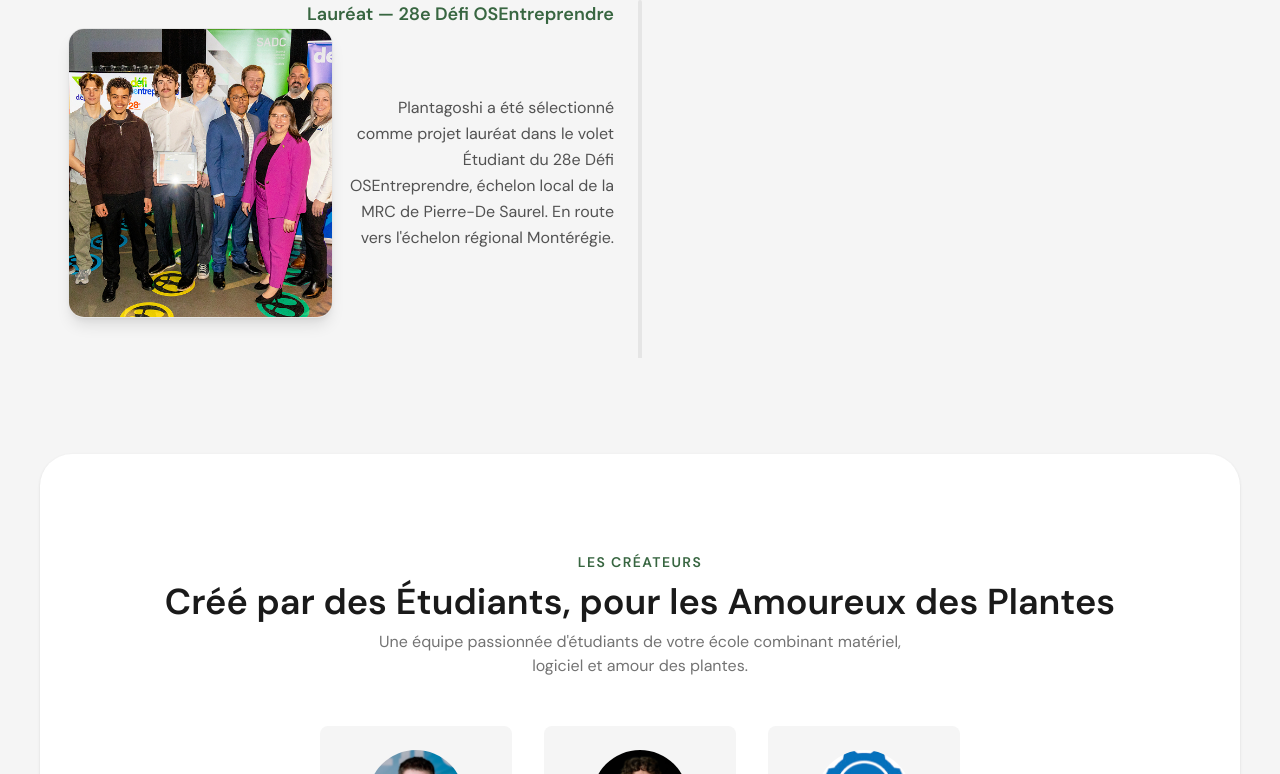
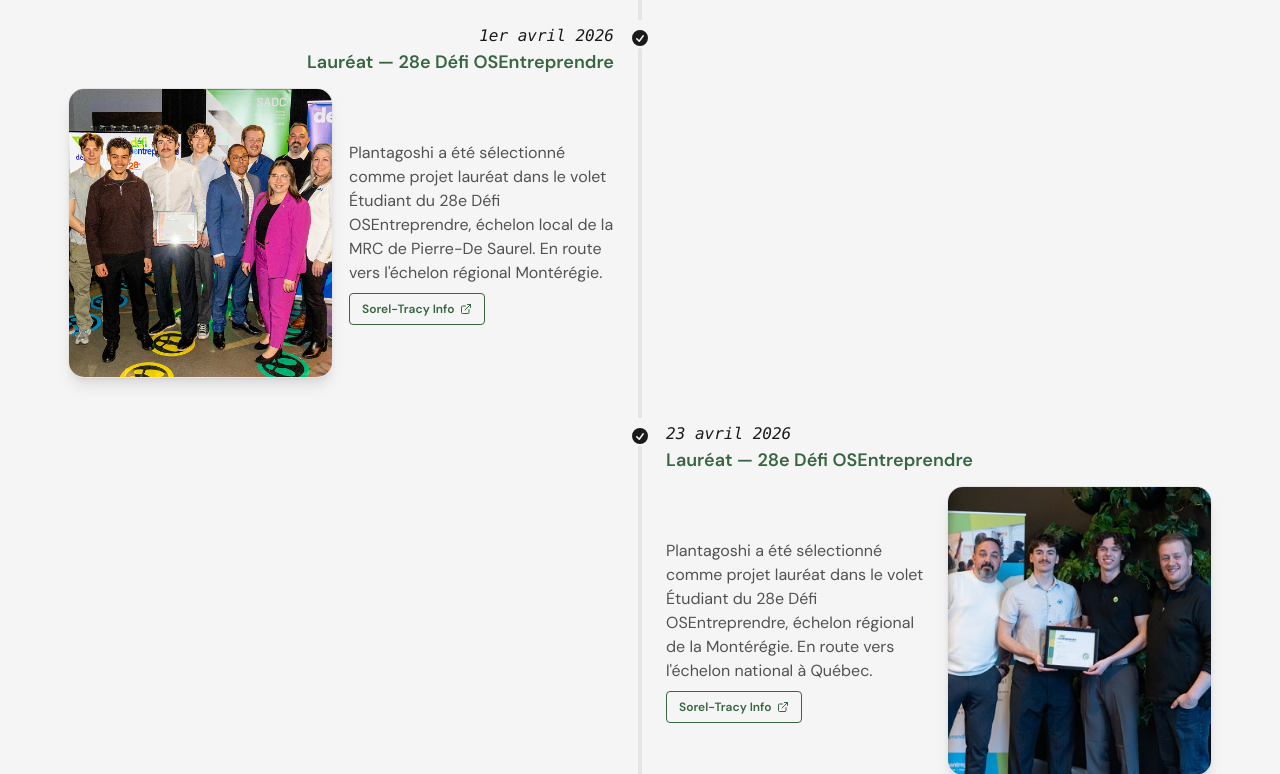
Before and after one commit to Plantagoshi/plantagoshi-landing, a Vue app: page / in a window 1280 px wide. Shown: the part 4186-4960 px from the top of the page. Built offline with nearby package versions, Linux system fonts and the light colour scheme.

Commit message:
feat: add regional win in timeline

```diff
--- a/src/components/TimelineSection.vue
+++ b/src/components/TimelineSection.vue
@@ -2,14 +2,21 @@
     <section id="journey" class="py-24 px-6">
         <div class="max-w-6xl mx-auto">
             <div class="mb-12">
-                <span class="text-primary font-bold text-sm uppercase tracking-widest">{{ t("timeline.label") }}</span>
-                <h2 class="text-4xl font-bold font-display mt-2 mb-2">{{ t("timeline.title") }}</h2>
-                <p class="text-neutral-500">{{ t("timeline.description") }}</p>
+                <span class="text-primary font-bold text-sm uppercase tracking-widest">{{
+                    t('timeline.label')
+                }}</span>
+                <h2 class="text-4xl font-bold font-display mt-2 mb-2">{{ t('timeline.title') }}</h2>
+                <p class="text-neutral-500">{{ t('timeline.description') }}</p>
             </div>
             <ul class="timeline timeline-snap-icon max-md:timeline-compact timeline-vertical">
                 <li v-for="(step, i) in steps" :key="step">
                     <div class="timeline-middle">
-                        <svg xmlns="http://www.w3.org/2000/svg" viewBox="0 0 20 20" fill="currentColor" class="h-5 w-5">
+                        <svg
+                            xmlns="http://www.w3.org/2000/svg"
+                            viewBox="0 0 20 20"
+                            fill="currentColor"
+                            class="h-5 w-5"
+                        >
                             <path
                                 fill-rule="evenodd"
                                 d="M10 18a8 8 0 100-16 8 8 0 000 16zm3.857-9.809a.75.75 0 00-1.214-.882l-3.483 4.79-1.88-1.88a.75.75 0 10-1.06 1.061l2.5 2.5a.75.75 0 001.137-.089l4-5.5z"
@@ -17,20 +24,44 @@
                             />
                         </svg>
                     </div>
-                    <div class="mb-10" :class="i % 2 === 0 ? 'timeline-start text-end mr-4' : 'timeline-end ml-4'">
-                        <time class="font-mono italic">{{ t(`timeline.steps.${step.name}.date`) }}</time>
-                        <div class="text-lg font-black text-primary">{{ t(`timeline.steps.${step.name}.phase`) }}</div>
-                        <div class="grid md:grid-cols-2 gap-4 items-center">
+                    <div
+                        class="mb-10"
+                        :class="i % 2 === 0 ? 'timeline-start text-end mr-4' : 'timeline-end ml-4'"
+                    >
+                        <time class="font-mono italic">{{
+                            t(`timeline.steps.${step.name}.date`)
+                        }}</time>
+                        <div class="text-lg font-black text-primary">
+                            {{ t(`timeline.steps.${step.name}.phase`) }}
+                        </div>
+                        <div class="grid md:grid-cols-2 gap-4 mt-3 items-center">
                             <div
-                                class="relative overflow-hidden rounded-2xl shadow-lg border border-base-300 bg-base-100"
-                                :class="i % 2 === 0 ? 'order-start md:order-start' : 'order-start md:order-last'"
+                                class="relative overflow-hidden rounded-2xl shadow-lg border border-base-300 bg-base-100 order-start"
+                                :class="i % 2 === 0 ? '' : 'md:order-last'"
                             >
                                 <img
                                     :src="step.img"
                                     class="w-full h-40 md:h-72 object-cover hover:scale-105 transition-transform duration-500"
                                 />
                             </div>
-                            <p class="text-neutral-600 leading-relaxed">{{ t(`timeline.steps.${step.name}.note`) }}</p>
+                            <div>
+                                <p class="text-neutral-600 text-left">
+                                    {{ t(`timeline.steps.${step.name}.note`) }}
+                                </p>
+                                <div class="mt-2 flex flex-wrap gap-3">
+                                    <BaseButton
+                                        v-for="link in step.links"
+                                        :key="link.url"
+                                        :href="link.url"
+                                        target="_blank"
+                                        variant="outline"
+                                        size="sm"
+                                    >
+                                        {{ t(`timeline.steps.${step.name}.links.${link.label}`) }}
+                                        <ExternalLink class="w-3 h-3" />
+                                    </BaseButton>
+                                </div>
+                            </div>
                         </div>
                     </div>
                     <hr />
@@ -41,29 +72,47 @@
 </template>
 
 <script setup>
-import { useI18n } from "../composables/useI18n";
+import { ExternalLink } from 'lucide-vue-next';
+import { useI18n } from '../composables/useI18n';
+import BaseButton from './BaseButton.vue';
 const { t } = useI18n();
 
 const steps = [
     {
-        name: "kickoff",
-        img: "images/pot_prototype.JPG",
+        name: 'kickoff',
+        img: 'images/pot_prototype.JPG',
     },
     {
-        name: "prototype",
-        img: "images/pot_prototype.JPG",
+        name: 'prototype',
+        img: 'images/pot_prototype.JPG',
     },
     {
-        name: "pcb",
-        img: "images/pcb.JPG",
+        name: 'pcb',
+        img: 'images/pcb.JPG',
     },
     {
-        name: "screen",
-        img: "images/pot_face.JPG",
+        name: 'screen',
+        img: 'images/pot_face.JPG',
     },
     {
-        name: "osentreprendre",
-        img: "images/timeline/osentreprendre_local.jpg",
+        name: 'osentreprendreLocal',
+        img: 'images/timeline/osentreprendre_local.jpg',
+        links: [
+            {
+                label: 'sorelTracyInfo',
+                url: 'https://soreltracy.info/2026/04/02/le-28e-defi-ose',
+            },
+        ],
+    },
+    {
+        name: 'osentreprendreRegional',
+        img: 'images/timeline/osentreprendre_regional.jpg',
+        links: [
+            {
+                label: 'sorelTracyInfo',
+                url: 'https://soreltracy.info/2026/04/29/plantagoshi-deux-etudiants-du-cegep-de-sorel-tracy-brillent-a-osentreprendre-monteregie-et-visent-le-national/',
+            },
+        ],
     },
 ];
 </script>
--- a/src/locales/en.json
+++ b/src/locales/en.json
@@ -88,10 +88,21 @@
                 "phase": "V3 — The Living Interface",
                 "note": "Switched to an ESP32 with an integrated screen. The pot now displays its mood directly, with expressive faces reacting to sensor data in real time."
             },
-            "osentreprendre": {
+            "osentreprendreLocal": {
                 "date": "April 1, 2026",
                 "phase": "Winner — 28th Défi OSEntreprendre",
-                "note": "Plantagoshi was selected as the winning project in the Student category at the 28th Défi OSEntreprendre, local level for the MRC de Pierre-De Saurel. Now advancing to the regional Montérégie level."
+                "note": "Plantagoshi was selected as the winning project in the Student category at the 28th Défi OSEntreprendre, local level for the MRC de Pierre-De Saurel. Now advancing to the regional Montérégie level.",
+                "links": {
+                    "sorelTracyInfo": "Sorel-Tracy Info"
+                }
+            },
+            "osentreprendreRegional": {
+                "date": "April 23, 2026",
+                "phase": "Winner — 28th Défi OSEntreprendre",
+                "note": "Plantagoshi was selected as the winning project in the Student category at the 28th Défi OSEntreprendre, regional level for the Montérégie region. Now advancing to the national Quebec level.",
+                "links": {
+                    "sorelTracyInfo": "Sorel-Tracy Info"
+                }
             }
         },
         "photoPlaceholder": "Add a photo of"
--- a/src/locales/fr.json
+++ b/src/locales/fr.json
@@ -87,10 +87,21 @@
                 "phase": "V3 — L'Interface Vivante",
                 "note": "Passage à un ESP32 avec écran intégré. Le pot affiche maintenant son humeur directement, avec des expressions réagissant aux données des capteurs en temps réel."
             },
-            "osentreprendre": {
+            "osentreprendreLocal": {
                 "date": "1er avril 2026",
                 "phase": "Lauréat — 28e Défi OSEntreprendre",
-                "note": "Plantagoshi a été sélectionné comme projet lauréat dans le volet Étudiant du 28e Défi OSEntreprendre, échelon local de la MRC de Pierre-De Saurel. En route vers l'échelon régional Montérégie."
+                "note": "Plantagoshi a été sélectionné comme projet lauréat dans le volet Étudiant du 28e Défi OSEntreprendre, échelon local de la MRC de Pierre-De Saurel. En route vers l'échelon régional Montérégie.",
+                "links": {
+                    "sorelTracyInfo": "Sorel-Tracy Info"
+                }
+            },
+            "osentreprendreRegional": {
+                "date": "23 avril 2026",
+                "phase": "Lauréat — 28e Défi OSEntreprendre",
+                "note": "Plantagoshi a été sélectionné comme projet lauréat dans le volet Étudiant du 28e Défi OSEntreprendre, échelon régional de la Montérégie. En route vers l'échelon national à Québec.",
+                "links": {
+                    "sorelTracyInfo": "Sorel-Tracy Info"
+                }
             }
         },
         "photoPlaceholder": "Ajouter une photo de"
```
Also changed, not shown: public/images/timeline/osentreprendre_regional.jpg (added).
